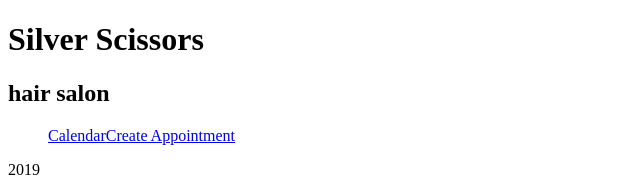
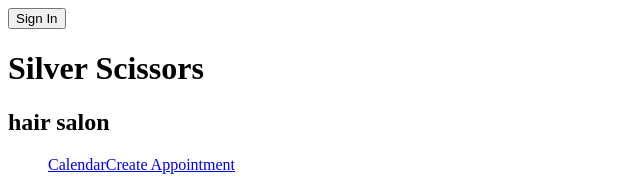
Before and after one commit to pxshelly/silver-scissors, a React app: page /calendar in a window 1280 px wide. Shown: the top 179 px of the page, without its empty margins (0-640 px from the left). Built offline with nearby package versions, Linux system fonts and the light colour scheme; no server answers; the HTML template or start-up script is replaced by a standard one.

Commit message:
Add sign in button

```diff
--- a/client/src/components/shared/Header.jsx
+++ b/client/src/components/shared/Header.jsx
@@ -1,10 +1,16 @@
 import React from 'react';
 
-function header() {
+function header(props) {
   return (
-    <div className='title-container'>
-      <h1>Silver Scissors</h1>
-      <h2>hair salon</h2>
+    <div className='header-container'>
+      <button type='button' className='sign-in-button'>
+        {props.signedIn ? 'Welcome' : 'Sign In'}
+          <a href="/auth/facebook" />
+      </button>
+      <div className='title-container'>
+        <h1>Silver Scissors</h1>
+        <h2>hair salon</h2>
+      </div>
     </div>
   )
 }
```
